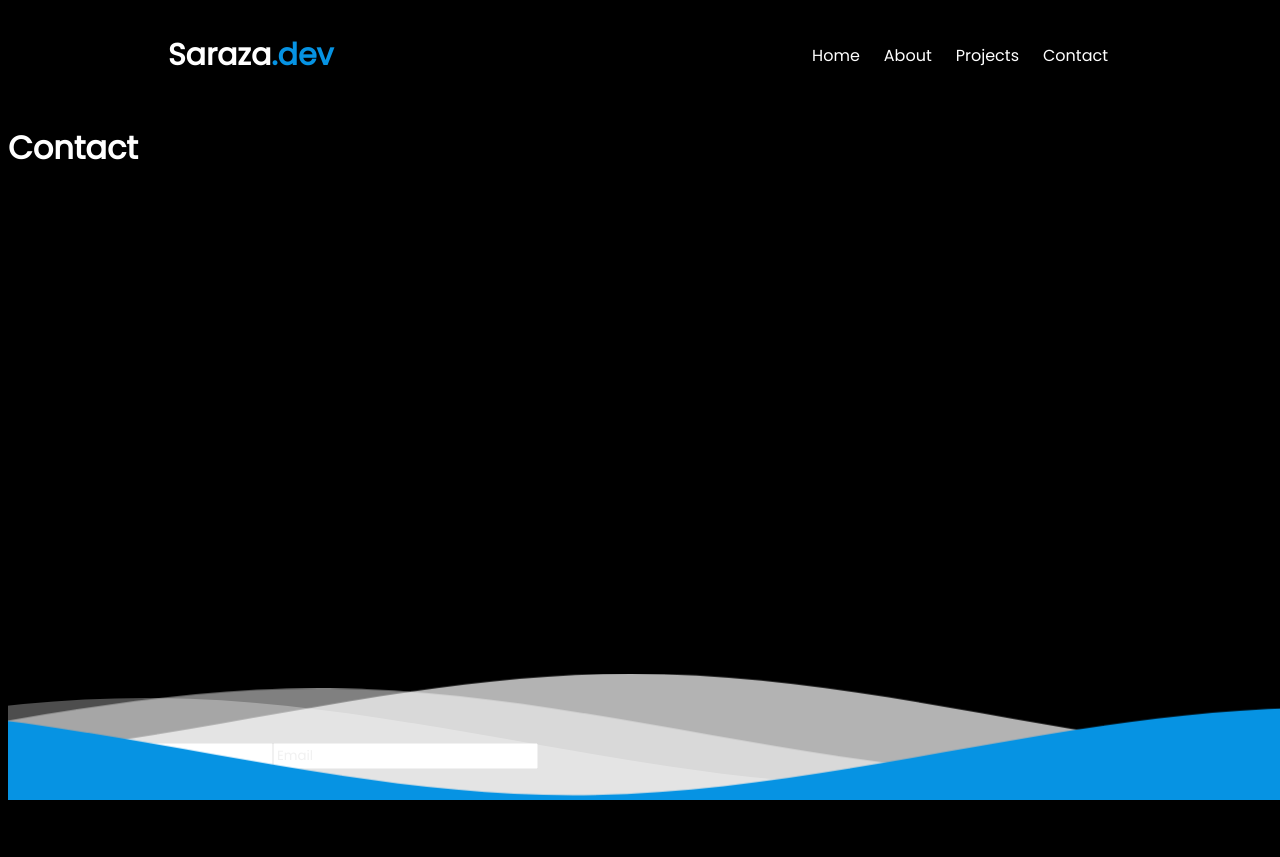
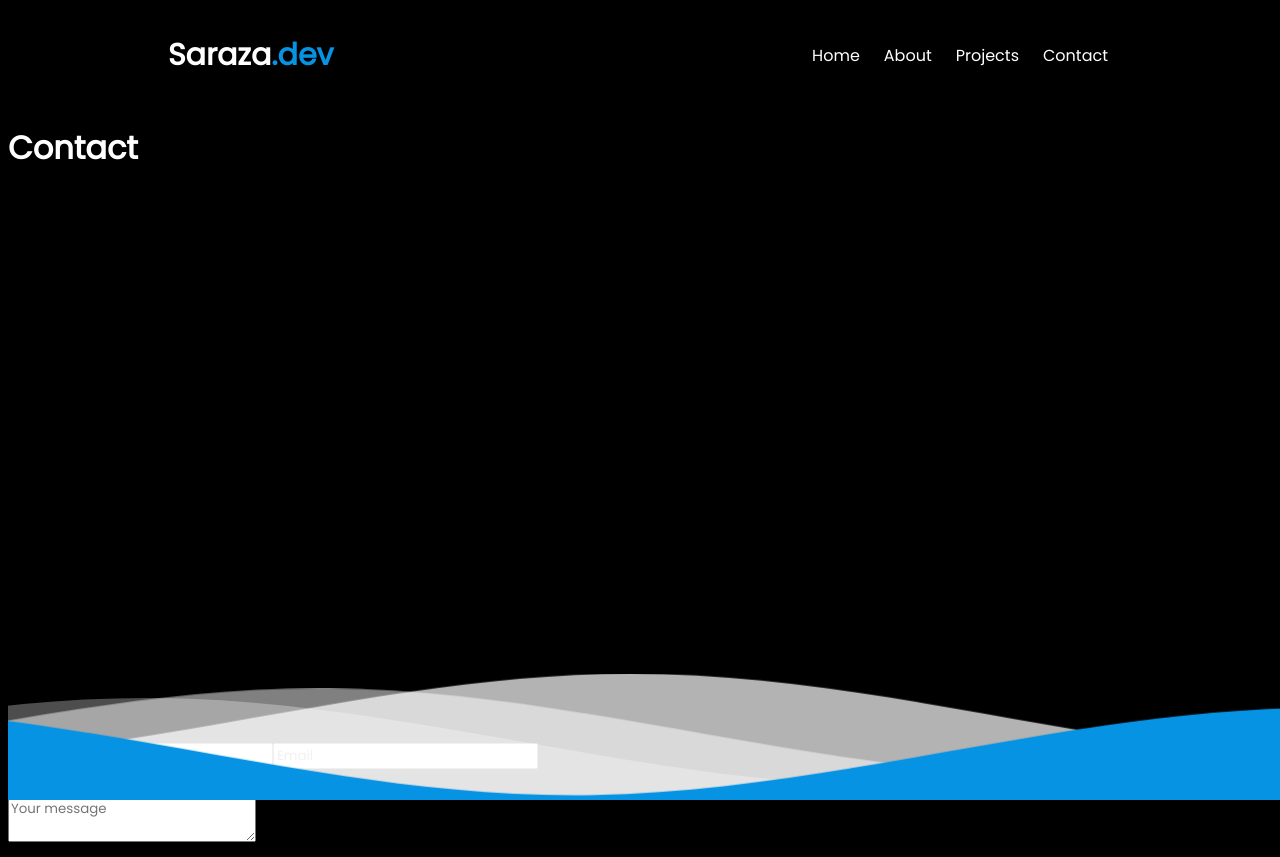
Before and after one commit to sarazaToussaint/Saraza-dev, a React (Create React App) app: page /Contact in a window 1280 px wide. Before the commit the page ends 804 px from the top, so only its background shows below. Built offline with nearby package versions, Linux system fonts and the light colour scheme.

Commit message:
Add a textarea input fild to the form

```diff
--- a/src/components/Contact.jsx
+++ b/src/components/Contact.jsx
@@ -38,6 +38,9 @@ const Contact = () => (
           <div>
             <input type="text" placeholder="subject" />
           </div>
+          <div>
+            <textarea type="text" placeholder="Your message" />
+          </div>
         </form>
       </div>
     </div>
```
